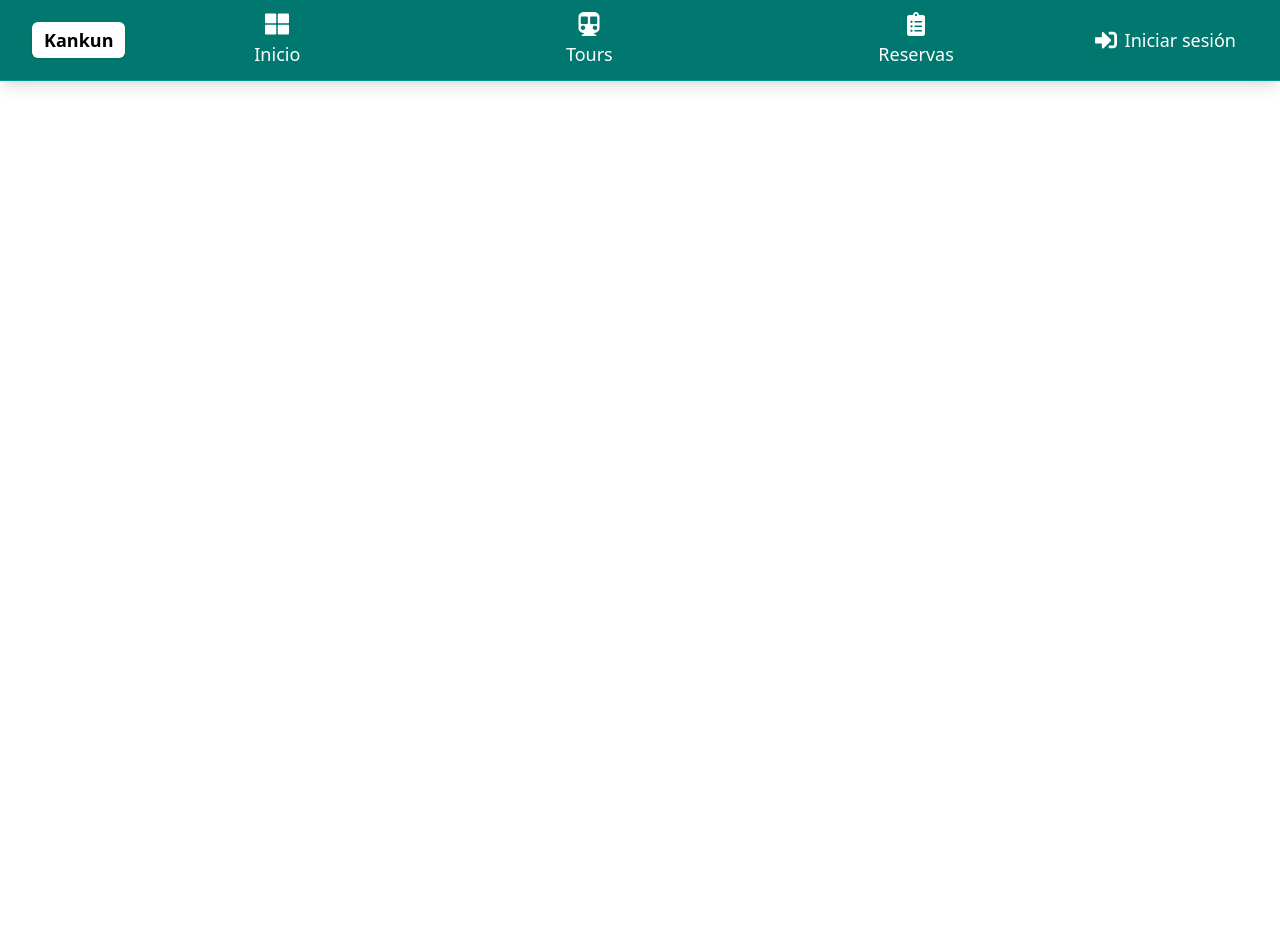
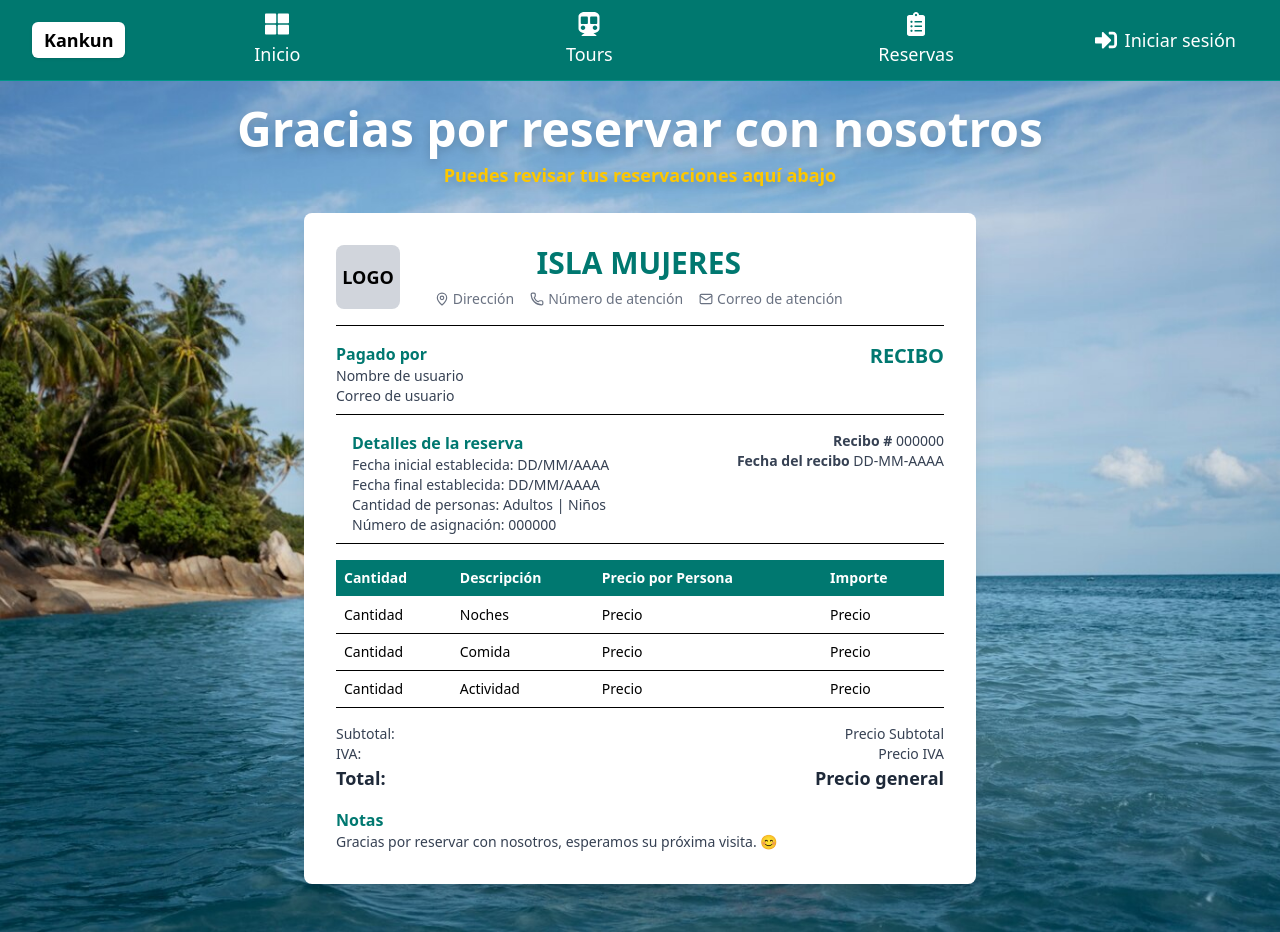
Before and after one commit to SebasEPV/TourManager_Front, a React (Vite) app: page /voucher in a window 1280 px wide. Before the commit the page ends 800 px from the top, so only its background shows below. Built offline with nearby package versions, Linux system fonts and the light colour scheme.

Commit message:
CAMBIOS: Similitud al FIGMA

```diff
--- a/src/pages/TourManagement.jsx
+++ b/src/pages/TourManagement.jsx
@@ -76,7 +76,7 @@ export default function TourManagement() {
                     {tours.map((tour) => (
                         <div
                             key={tour.id}
-                            className="bg-teal-800 text-white p-4 rounded-xl shadow-md w-full flex flex-col"
+                            className="bg-[#446166] text-white p-4 rounded-xl shadow-md w-full flex flex-col"
                         >
                             <div className="relative">
                                 <img
@@ -84,7 +84,7 @@ export default function TourManagement() {
                                     alt={tour.name}
                                     className="rounded-lg w-10/11 h-60 object-cover"
                                 />
-                                <div className="absolute top-2 right-2 bg-teal-900 p-2 rounded-lg text-sm flex flex-col gap-1">
+                                <div className="absolute top-2 right-2 bg-[#20555A] p-2 rounded-lg text-sm flex flex-col gap-1">
                                     <span className="flex items-center gap-1">
                                         <Clock size={16} /> {tour.time}
                                     </span>
@@ -103,7 +103,7 @@ export default function TourManagement() {
                                 <p className="text-sm max-w-[73%] text-justify">{tour.description}</p>
                                 <div className="flex flex-col items-end">
                                     <span className="text-lg font-semibold">Total: ${tour.price}</span>
-                                    <button className="bg-red-500 px-4 py-2 rounded flex items-center gap-2 hover:bg-red-700 mt-2">
+                                    <button className="bg-[#56828A] px-4 py-2 rounded flex items-center gap-2 hover:bg-red-700 mt-2">
                                         <Trash2 size={16} /> Eliminar
                                     </button>
                                 </div>
@@ -126,14 +126,26 @@ export default function TourManagement() {
             <div className="w-1/4 bg-gray-200 p-4 rounded-lg ml-6 sticky top-4 max-h-screen overflow-auto">
                 <h3 className="text-lg font-semibold">Itinerario</h3>
                 {tours.map((tour) => (
-                    <div key={tour.id} className="bg-white p-3 rounded-lg shadow-md mt-2">
+                    <div key={tour.id} className="mb-3">
                         <p className="text-gray-700 flex items-center gap-2">
-                            <Calendar size={16} /> {tour.date}
-                            <Clock size={16} /> {tour.time}
-                            <Users size={16} /> {tour.people}
-                            <DollarSign size={16} /> {tour.price}
+                            <Calendar size={18} className="text-[#007870]" /> {tour.date}
                         </p>
-                        <p className="text-gray-900 font-semibold">{tour.name}</p>
+                        <div className="bg-white p-3 rounded-lg shadow-md mt-1">
+                            <div className="flex justify-between">
+                                <p className="text-gray-700 flex items-center gap-2">
+                                    <Clock size={18} className="text-[#007870]" /> {tour.time}
+                                </p>
+                                <p className="text-gray-700 flex items-center gap-2">
+                                    <Users size={18} className="text-[#007870]" /> {tour.people}
+                                </p>
+                            </div>
+                            <div className="flex justify-between items-center mt-2">
+                                <p className="text-gray-900 font-semibold text-lg">{tour.name}</p>
+                                <p className="text-gray-700 flex items-center gap-2">
+                                    <DollarSign size={18} className="text-[#007870]" /> {tour.price}
+                                </p>
+                            </div>
+                        </div>
                     </div>
                 ))}
             </div>
--- a/src/pages/Voucher.jsx
+++ b/src/pages/Voucher.jsx
@@ -1 +1,109 @@
-export default function Voucher() {}
+import { MapPin, Phone, Mail } from "lucide-react";
+
+export default function Voucher() {
+    return (
+        <div className="min-h-screen flex flex-col items-center justify-center bg-cover bg-center px-4" style={{ backgroundImage: "url('/bg2.png')" }}>
+            {/* Título */}
+            <h1 className="text-white text-4xl md:text-5xl font-bold mb-2 mt-6 text-center drop-shadow-lg">
+                Gracias por reservar con nosotros
+            </h1>
+            <p className="text-yellow-400 text-lg font-semibold mb-6 text-center drop-shadow-lg">
+                Puedes revisar tus reservaciones aquí abajo
+            </p>
+
+            {/* Recibo */}
+            <div className="bg-white p-6 mb-12 md:p-8 rounded-lg shadow-xl w-full max-w-2xl">
+                {/* Encabezado */}
+                <div className="flex justify-between items-center border-b pb-4">
+                    <div className="text-left">
+                        <div className="w-16 h-16 bg-gray-300 flex items-center justify-center rounded-lg">
+                            <span className="text-lg font-bold">LOGO</span>
+                        </div>
+                    </div>
+                    <div className="text-center">
+                        <h2 className="text-3xl font-bold text-[#007870]">ISLA MUJERES</h2>
+                        <div className="flex items-center justify-center gap-4 text-gray-500 text-sm mt-2">
+                            <p className="flex items-center gap-1"><MapPin size={14} /> Dirección</p>
+                            <p className="flex items-center gap-1"><Phone size={14} /> Número de atención</p>
+                            <p className="flex items-center gap-1"><Mail size={14} /> Correo de atención</p>
+                        </div>
+                    </div>
+                    <div className="text-right text-xl font-semibold text-white">Recibo</div>
+                </div>
+
+                {/* Pagado por */}
+                <div className="flex justify-between items-start mt-4 border-b pb-2">
+                    <div>
+                        <h3 className="text-[#007870] font-semibold">Pagado por</h3>
+                        <p className="text-sm text-gray-700">Nombre de usuario</p>
+                        <p className="text-sm text-gray-700">Correo de usuario</p>
+                    </div>
+                    <div className="text-right text-xl text-[#007870] font-bold">RECIBO</div>
+                </div>
+
+                {/* Detalles de Reserva + Recibo */}
+                <div className="flex justify-between items-start mt-4 border-b pb-2">
+                    <div className="pl-4">
+                        <h3 className="text-[#007870] font-semibold">Detalles de la reserva</h3>
+                        <p className="text-sm text-gray-700">Fecha inicial establecida: <span className="font-medium">DD/MM/AAAA</span></p>
+                        <p className="text-sm text-gray-700">Fecha final establecida: <span className="font-medium">DD/MM/AAAA</span></p>
+                        <p className="text-sm text-gray-700">Cantidad de personas: <span className="font-medium">Adultos | Niños</span></p>
+                        <p className="text-sm text-gray-700">Número de asignación: <span className="font-medium">000000</span></p>
+                    </div>
+                    <div className="text-right flex flex-col h-full justify-end">
+                        <p className="text-sm text-gray-700 font-semibold">Recibo # <span className="font-normal">000000</span></p>
+                        <p className="text-sm text-gray-700 font-semibold mt-auto">Fecha del recibo <span className="font-normal">DD-MM-AAAA</span></p>
+                    </div>
+
+                </div>
+
+                {/* Tabla de precios */}
+                <div className="mt-4">
+                    <table className="w-full text-sm border-collapse">
+                        <thead>
+                            <tr className="border-b bg-[#007870] text-white">
+                                <th className="py-2 text-left pl-2">Cantidad</th>
+                                <th className="py-2 text-left">Descripción</th>
+                                <th className="py-2 text-left">Precio por Persona</th>
+                                <th className="py-2 text-left pr-2">Importe</th>
+                            </tr>
+                        </thead>
+                        <tbody>
+                            <tr className="border-b">
+                                <td className="py-2 pl-2">Cantidad</td>
+                                <td className="py-2">Noches</td>
+                                <td className="py-2">Precio</td>
+                                <td className="py-2 pr-2">Precio</td>
+                            </tr>
+                            <tr className="border-b">
+                                <td className="py-2 pl-2">Cantidad</td>
+                                <td className="py-2">Comida</td>
+                                <td className="py-2">Precio</td>
+                                <td className="py-2 pr-2">Precio</td>
+                            </tr>
+                            <tr className="border-b">
+                                <td className="py-2 pl-2">Cantidad</td>
+                                <td className="py-2">Actividad</td>
+                                <td className="py-2">Precio</td>
+                                <td className="py-2 pr-2">Precio</td>
+                            </tr>
+                        </tbody>
+                    </table>
+                </div>
+
+                {/* Resumen de precios */}
+                <div className="mt-4">
+                    <p className="text-sm flex justify-between text-gray-700"><span>Subtotal:</span> <span>Precio Subtotal</span></p>
+                    <p className="text-sm flex justify-between text-gray-700"><span>IVA:</span> <span>Precio IVA</span></p>
+                    <p className="text-lg font-semibold flex justify-between text-gray-800"><span>Total:</span> <span>Precio general</span></p>
+                </div>
+
+                {/* Notas */}
+                <div className="mt-4">
+                    <h3 className="text-[#007870] font-semibold">Notas</h3>
+                    <p className="text-sm text-gray-700">Gracias por reservar con nosotros, esperamos su próxima visita. 😊</p>
+                </div>
+            </div>
+        </div>
+    );
+}
```
Also changed, not shown: public/bg2.png (added).
